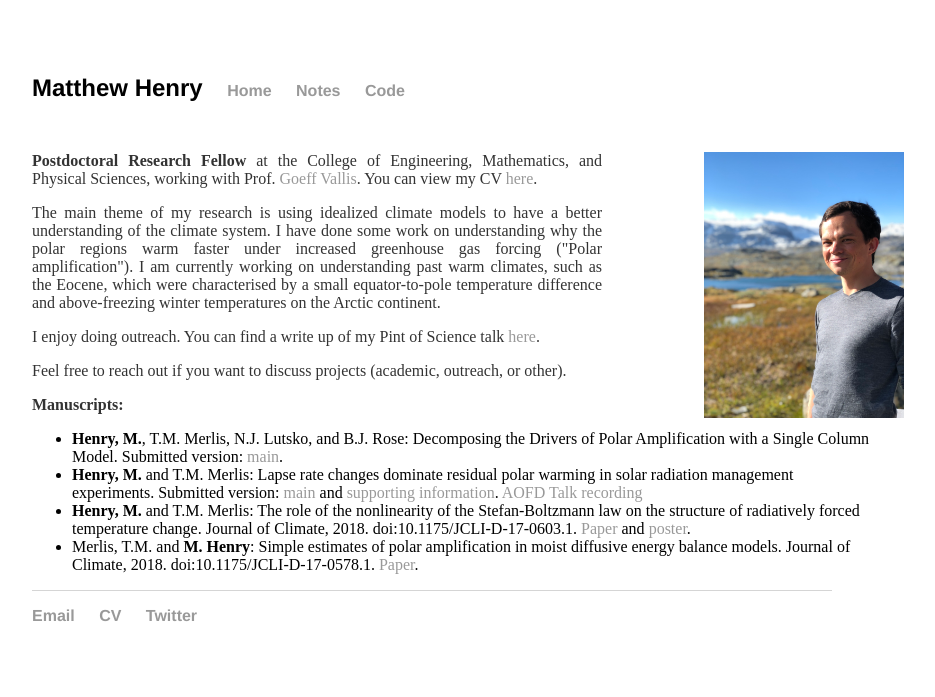
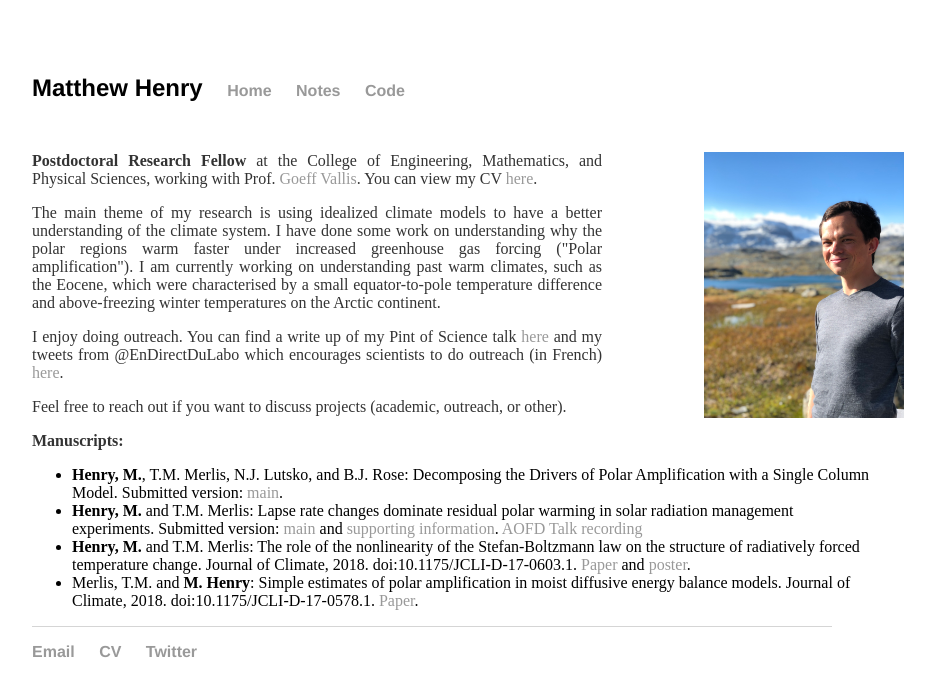
Before and after one commit to matthewjhenry/old_website, a Jekyll site: the page built from index.html, in a window 1280 px wide. Shown: the top 697 px of the page, without its empty margins (276-1211 px from the left). Built offline with Jekyll 4.4.1, drawn with Linux system fonts in a browser that asks for light colours.

Commit message:
added outreach

```diff
--- a/index.html
+++ b/index.html
@@ -33,7 +33,7 @@ div.relative {
 
 	<p class="ex"><font size=3>The main theme of my research is using idealized climate models to have a better understanding of the climate system. I have done some work on understanding why the polar regions warm faster under increased greenhouse gas forcing ("Polar amplification"). I am currently working on understanding past warm climates, such as the Eocene, which were characterised by a small equator-to-pole temperature difference and above-freezing winter temperatures on the Arctic continent.</font></p>
 
-	<p class="ex"><font size=3>I enjoy doing outreach. You can find a write up of my Pint of Science talk <a href='https://matthewjhenry.github.io/notes/2019/05/19/PoS-talk-outreach' title = "pdf" >here</a>.</font></p>
+	<p class="ex"><font size=3>I enjoy doing outreach. You can find a write up of my Pint of Science talk <a href='https://matthewjhenry.github.io/notes/2019/05/19/PoS-talk-outreach' title = "pdf" >here</a> and my tweets from @EnDirectDuLabo which encourages scientists to do outreach (in French) <a href='https://twitter.com/search?q=from%3AEnDirectDuLabo%20since%3A2020-04-13%20until%3A2020-04-19&src=typed_query' title = "twitter" >here</a>.</font></p>
 
 	<p class="ex"><font size=3>Feel free to reach out if you want to discuss projects (academic, outreach, or other).</font></p>
 
```
